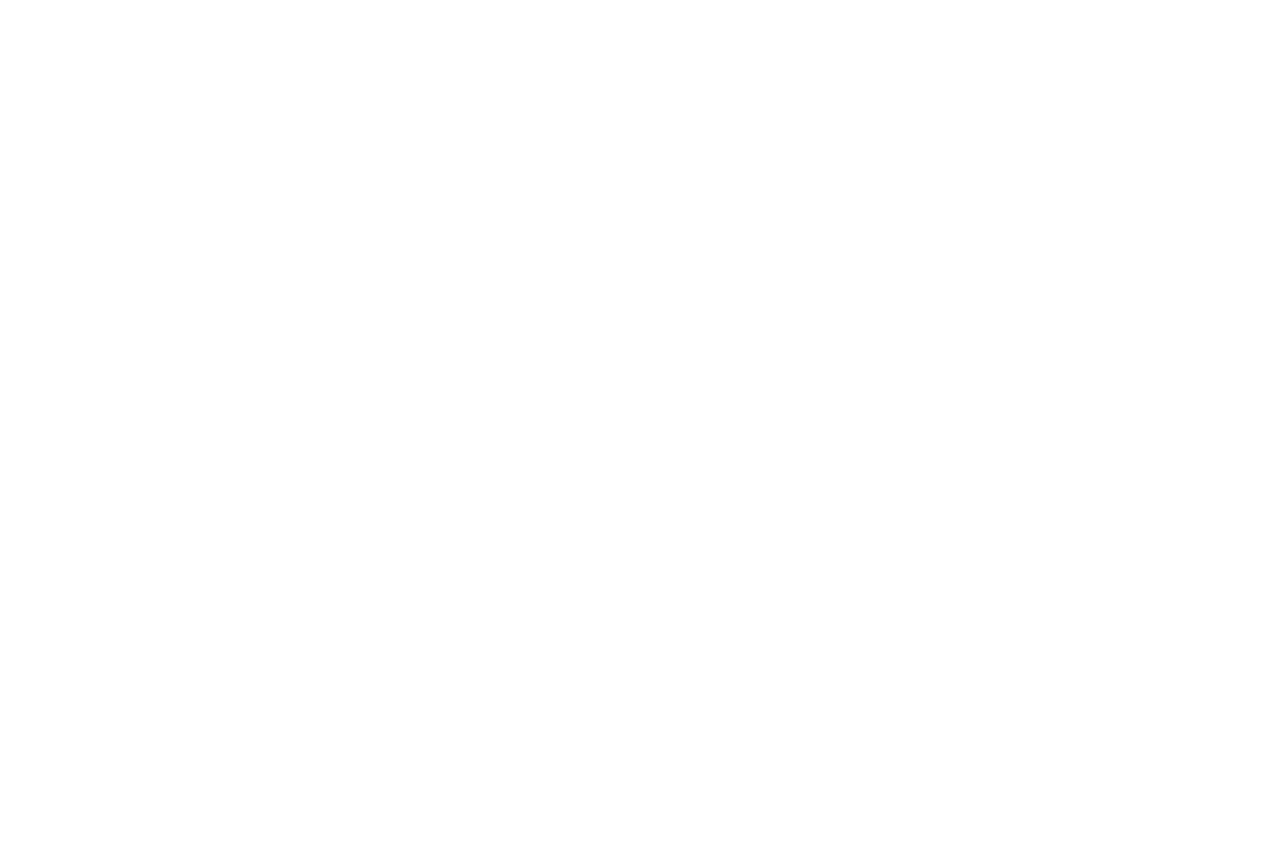
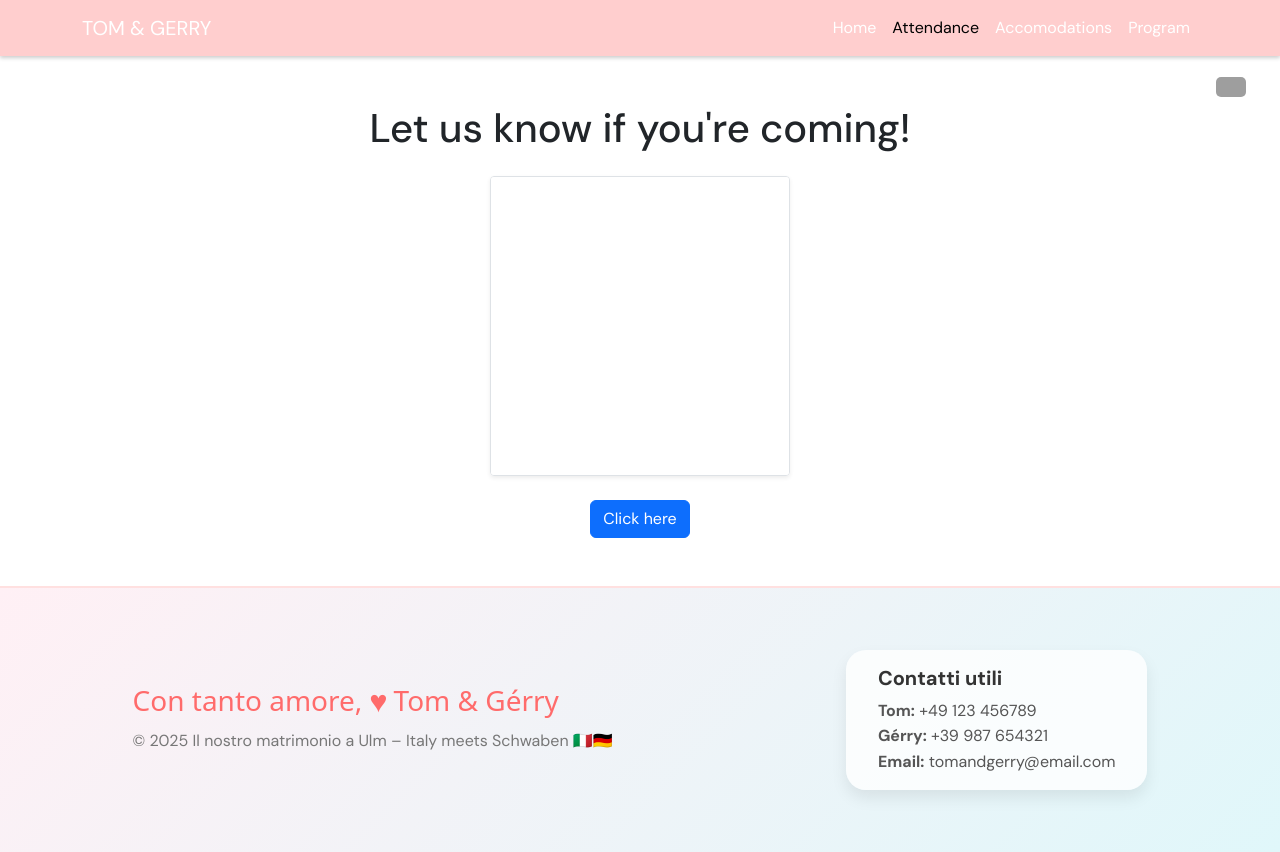
Before and after one commit to TheCodingTom/Wedding-project, a React (Vite) app in the folder react-wedding/: page /attendance in a window 1280 px wide. Before the commit this address had no page. Before the commit the page ends 800 px from the top, so only its background shows below. Built offline with nearby package versions, Linux system fonts and the light colour scheme; grey boxes are pictures that could not be loaded; a web font is replaced by a local one.

Commit message:
styled attendance page

```diff
--- a/react-wedding/src/App.tsx
+++ b/react-wedding/src/App.tsx
@@ -1,15 +1,15 @@
 import { BrowserRouter, Outlet, Route, Routes } from "react-router-dom";
 import "./App.css";
 import Home from "./pages/Home";
-import RSVP from "./pages/RSVP";
+
 import NavBar from "./components/NavBar";
 
 import Accomodations from "./pages/Accomodations";
 import Program from "./pages/Program";
-import FakeGallery from "./pages/FakeGallery";
-import RealGallery from "./pages/RealGallery";
+
 import { LanguageProvider, LanguageSelector } from "./context/LanguageContext";
 import Footer from "./components/Footer";
+import Attendance from "./pages/Attendance";
 
 const Root = () => {
   return (
@@ -30,9 +30,8 @@ function App() {
           <Route path="/" />
           <Route element={<Root />}>
             <Route index element={<Home />} />
-            <Route path="/rsvp" element={<RSVP />} />
-            <Route path="/fakegallery" element={<FakeGallery />} />
-            <Route path="/gallery" element={<RealGallery />} />
+
+            <Route path="/attendance" element={<Attendance />} />
 
             <Route path="/accomodation" element={<Accomodations />} />
             <Route path="/program" element={<Program />} />
--- a/react-wedding/src/components/NavBar.tsx
+++ b/react-wedding/src/components/NavBar.tsx
@@ -22,7 +22,7 @@ function NavBar() {
                 Home
               </Nav.Link>
 
-              <Nav.Link as={NavLink} to={"/fakegallery"}>
+              <Nav.Link as={NavLink} to={"/attendance"}>
                 Attendance
               </Nav.Link>
 
--- /dev/null
+++ b/react-wedding/src/pages/Attendance.tsx
@@ -0,0 +1,26 @@
+import "../styles/attendance.css";
+import video from "../images/WhatsApp Video 2025-03-09 at 20.10.24.mp4";
+import { Button } from "react-bootstrap";
+
+function Attendance() {
+  return (
+    <div className="attendance-container">
+      <h1 className="attendance-title">Let us know if you're coming!</h1>
+      <div className="attendance-video-container">
+        <div className="attendance-video-frame">
+          <iframe
+            width="100%"
+            height="100%"
+            src={video}
+            title="Embedded Video"
+            allow="accelerometer; autoplay; clipboard-write; encrypted-media; gyroscope; picture-in-picture"
+            allowFullScreen
+          ></iframe>
+        </div>
+      </div>
+      <Button href="https://forms.gle/FQ5UfQ7SD4qJuN18A">Click here</Button>
+    </div>
+  );
+}
+
+export default Attendance;
--- a/react-wedding/src/pages/FakeGallery.tsx
+++ /dev/null
@@ -1,36 +0,0 @@
-import video from "../images/WhatsApp Video 2025-03-09 at 20.10.24.mp4";
-
-function FakeGallery() {
-  return (
-    <div className="fake-gallery-container mt-5">
-      <h1 className="display-4 text-center mb-4">
-        Let us know if you're coming!
-      </h1>
-      <div className="d-flex justify-content-center mb-4">
-        <div
-          className="border rounded shadow-sm"
-          style={{ width: "300px", height: "300px", overflow: "hidden" }}
-        >
-          <iframe
-            width="100%"
-            height="100%"
-            src={video}
-            title="Embedded Video"
-            allow="accelerometer; autoplay; clipboard-write; encrypted-media; gyroscope; picture-in-picture"
-            allowFullScreen
-          ></iframe>
-        </div>
-      </div>
-      <a
-        href="https://forms.gle/FQ5UfQ7SD4qJuN18A"
-        target="_blank"
-        rel="noopener noreferrer"
-        className="btn btn-primary btn-lg"
-      >
-        Click here
-      </a>
-    </div>
-  );
-}
-
-export default FakeGallery;
--- a/react-wedding/src/pages/RSVP.tsx
+++ /dev/null
@@ -1,20 +0,0 @@
-function RSVP() {
-  return (
-    <div className="container d-flex flex-column align-items-center justify-content-center min-vh-100 bg-light p-4">
-      <h1 className="display-4 text-center mb-4">RSVP</h1>
-      <p className="lead text-center mb-3">
-        Please let us know if you'll be attending and your meal preference.
-      </p>
-      <a
-        href="https://forms.gle/FQ5UfQ7SD4qJuN18A"
-        target="_blank"
-        rel="noopener noreferrer"
-        className="btn btn-primary btn-lg"
-      >
-        RSVP Now
-      </a>
-    </div>
-  );
-}
-
-export default RSVP;
--- /dev/null
+++ b/react-wedding/src/styles/attendance.css
@@ -0,0 +1,40 @@
+.attendance-container {
+  margin-top: 3rem;
+  margin-bottom: 3rem;
+  text-align: center;
+}
+
+.attendance-title {
+  font-size: 2.5rem; /* Bootstrap's display-4 */
+  margin-bottom: 1.5rem;
+}
+
+.attendance-video-container {
+  display: flex;
+  justify-content: center;
+  margin-bottom: 1.5rem;
+}
+
+.attendance-video-frame {
+  width: 300px;
+  height: 300px;
+  border: 1px solid #dee2e6;
+  border-radius: 0.25rem;
+  box-shadow: 0 0.125rem 0.25rem rgba(0, 0, 0, 0.075);
+  overflow: hidden;
+}
+
+.attendance-button {
+  font-size: 1.25rem;
+  padding: 0.75rem 1.5rem;
+  color: #fff;
+  background-color: #007bff;
+  border: none;
+  border-radius: 0.3rem;
+  text-decoration: none;
+  transition: background-color 0.3s ease;
+}
+
+.attendance-button:hover {
+  background-color: #0056b3;
+}
```
